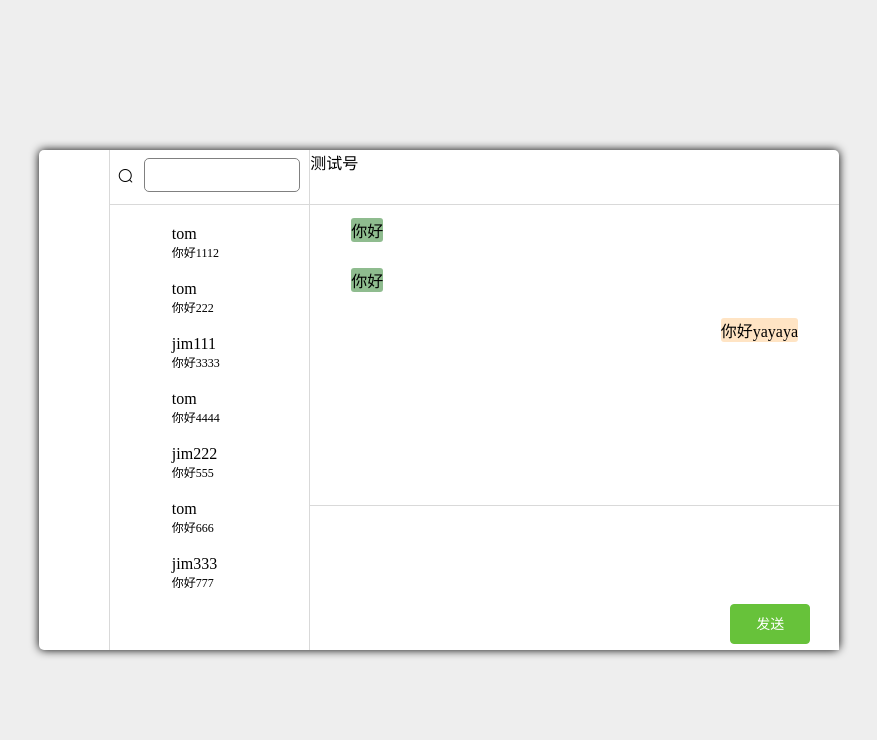
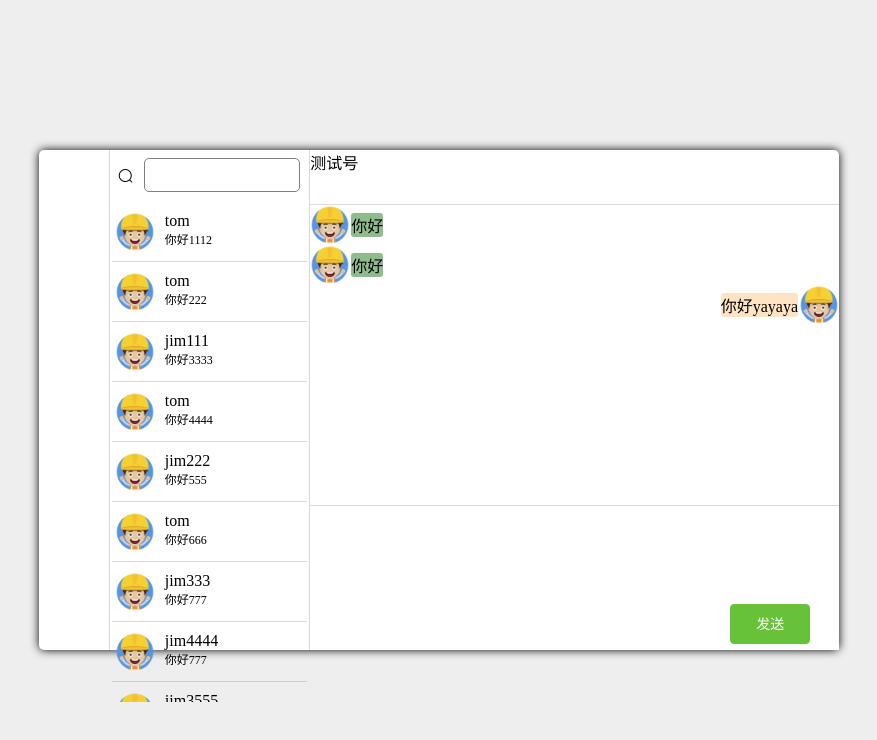
Before and after one commit to ZhongJinHacker/fim-frontend-project, a Vue app: page /#/login in a window 1280 px wide. Both pictures are taken after a click on the button "登录". Shown: the top 740 px of the page, without its empty margins (201-1078 px from the left). Built offline with nearby package versions, Linux system fonts and the light colour scheme.

Commit message:
调整ui

```diff
--- a/src/mock/userRequest.js
+++ b/src/mock/userRequest.js
@@ -9,7 +9,18 @@ const chatListRes = {
       { userName: 'tom', lastMsg: '你好4444' },
       { userName: 'jim222', lastMsg: '你好555' },
       { userName: 'tom', lastMsg: '你好666' },
-      { userName: 'jim333', lastMsg: '你好777' }
+      { userName: 'jim333', lastMsg: '你好777' },
+      { userName: 'jim4444', lastMsg: '你好777' },
+      { userName: 'jim3555', lastMsg: '你好777' },
+      { userName: 'jim666', lastMsg: '你好777' },
+      { userName: 'jim777', lastMsg: '你好777' },
+      { userName: 'jim888', lastMsg: '你好777' },
+      { userName: 'jim9999', lastMsg: '你好777' },
+      { userName: 'jim1111333', lastMsg: '你好777' },
+      { userName: 'jim22223233', lastMsg: '你好777' },
+      { userName: 'jim4444333', lastMsg: '你好777' },
+      { userName: 'jim5555333', lastMsg: '你好777' },
+      { userName: 'jim6666333', lastMsg: '你好777' }
     ]
   }
 }
--- a/src/pages/HomePage/components/ChatList.vue
+++ b/src/pages/HomePage/components/ChatList.vue
@@ -3,9 +3,9 @@
     <div class="chatlist-search">
       <SearchWindow/>
     </div>
-    <div class="item-devider" />
-    <div>
-      <ul>
+    <div class="layout-devider" />
+    <div class="chatlist-content">
+      <ul class="chatlist-ul">
         <li class="chat-list" v-bind:key="index"  v-for="(chat, index) in chatList" >
           <ChatListItem v-bind:chat="chat"/>
         </li>
@@ -64,9 +64,25 @@ export default {
   border-width: 0px;
   height: 50px;
 }
+ul {
+  overflow-y:scroll;
+}
 ul, li {
   list-style-type: none;
   margin: 0;
   padding: 0;
 }
+.chatlist-content {
+  height: 100%;
+}
+.chatlist-ul {
+  height: 100%;
+}
+.layout-devider {
+  width: 100%;
+  height: 1px;
+  background-color: gray;
+  margin-top: 10px;
+  opacity: 0.3;
+}
 </style>
--- a/src/pages/HomePage/components/ChatListItem.vue
+++ b/src/pages/HomePage/components/ChatListItem.vue
@@ -1,11 +1,7 @@
 <template>
 <div class="chat-item-container">
-  <div class="item-container">
-    <div class="item-avatar">
-      <svg class="icon" aria-hidden="true">
-        <use xlink:href="#icon-touxiang" />
-      </svg>
-    </div>
+  <div class="detail-container">
+    <img class="item-avatar" src="@/assets/iconfont/avatar.png"/>
     <div class="item-detail">
       <div class="name">
         {{ chat.userName }}
@@ -30,14 +26,15 @@ export default {
 .chat-item-container {
   display: flex;
   flex-direction: column;
-  height: 55px;
-  margin-left: 2px;
-  margin-right: 2px;
+  height: 60px;
+  width: 100%;
 }
-.item-container {
+.detail-container {
   display: flex;
   flex-direction: row;
   height: 50px;
+  margin-top: 10px;
+  margin-left: 5px;
 }
 .name {
   font-size: 16px
@@ -46,23 +43,20 @@ export default {
   font-size: 12px
 }
 .item-devider {
-  width: 100%;
+  width: 98%;
   height: 1px;
   background-color: gray;
-  margin-top: 4px;
   opacity: 0.3;
+  margin-left: 2px;
+  margin-right: 2px;
 }
 .item-detail {
   display: flex;
   flex-direction: column;
-  margin-top: 10px;
   margin-left: 10px;
 }
 .item-avatar {
-  display: flex;
-  justify-content: center;
   width: 40px;
   height: 40px;
-  margin-top: 10px;
 }
 </style>
--- a/src/pages/HomePage/components/LeftChatItem.vue
+++ b/src/pages/HomePage/components/LeftChatItem.vue
@@ -1,10 +1,6 @@
 <template>
 <li class="left-chat-li">
-  <div class="item-avatar">
-    <svg class="icon" aria-hidden="true">
-      <use xlink:href="#icon-touxiang" />
-    </svg>
-  </div>
+  <img class="item-avatar" src="@/assets/iconfont/avatar.png"/>
   <label class="left-chat-content">你好</label>
 </li>
 </template>
--- a/src/pages/HomePage/components/RightChatItem.vue
+++ b/src/pages/HomePage/components/RightChatItem.vue
@@ -1,10 +1,6 @@
 <template>
 <li class="right-chat-li">
-  <div class="item-avatar">
-    <svg class="icon" aria-hidden="true">
-      <use xlink:href="#icon-touxiang" />
-    </svg>
-  </div>
+  <img class="item-avatar" src="@/assets/iconfont/avatar.png"/>
   <label class="right-chat-content">你好yayaya</label>
 </li>
 </template>
```
Also changed, not shown: src/assets/iconfont/avatar.png (added).
